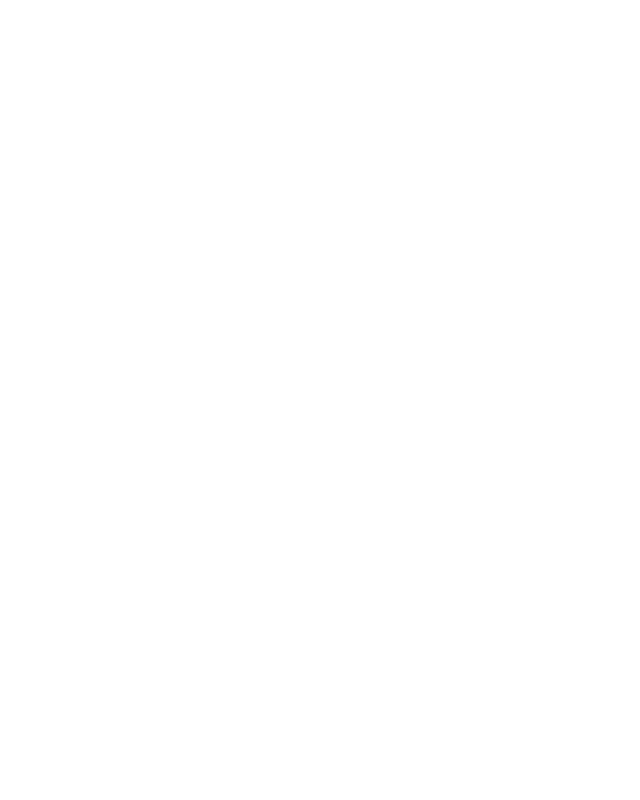
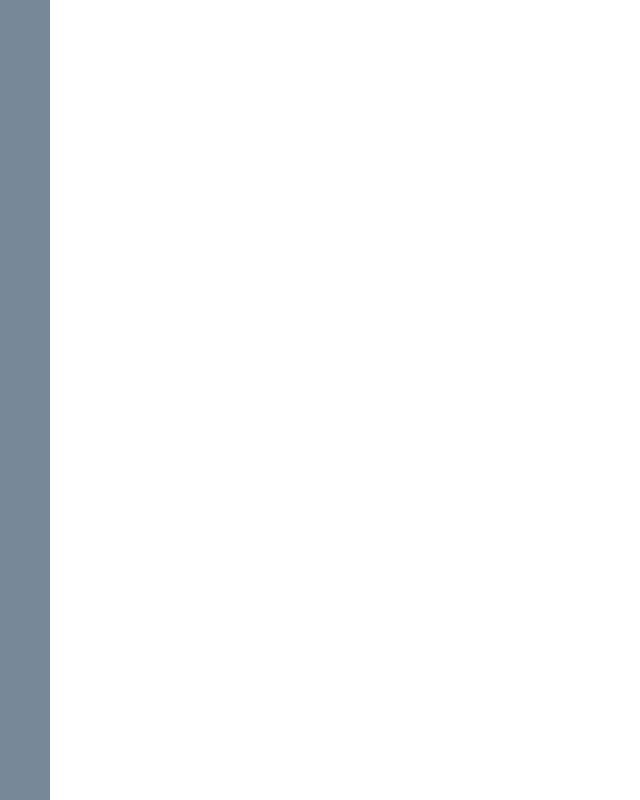
Before and after one commit to lesskeys/lesskeys-webapp, a React (Create React App) app in the folder app/: page /ai in a window 1280 px wide. Shown: the whole page, without its empty margins (0-640 px from the left). Built offline with nearby package versions, Linux system fonts and the light colour scheme.

Commit message:
Add basics for AdminInterface page.

```diff
--- /dev/null
+++ b/app/src/AdminInterface.js
@@ -0,0 +1,23 @@
+import React, { Component } from 'react';
+import Sidebar from './Sidebar';
+
+class AdminInterface extends Component {
+  constructor (props) {
+    super(props);
+
+    this.state = {
+
+    }
+  }
+
+  render () {
+
+    return (
+      <Sidebar>
+
+      </Sidebar>
+    )
+  }
+}
+
+export default AdminInterface;
--- a/app/src/App.js
+++ b/app/src/App.js
@@ -4,6 +4,7 @@
 import Login from './Login';
 import LoginAdmin from './LoginAdmin'
 import Ring from './Ring';
+import AdminInterface from './AdminInterface';
 
 class App extends Component {
   constructor (props) {
@@ -40,6 +41,14 @@
               <Redirect to="/login" />
             )
           )} />
+          <Route path='/ai' render={() => (
+            this.state.isLoggedIn ? (
+              <AdminInterface/>
+            ) : (
+              //<Redirect to="/admin" />
+              <AdminInterface/>
+            )
+          )} />
           {/* <Route component={PageNotFound} /> */}
         </Switch>
       </Router>
--- a/app/src/LoginAdmin.js
+++ b/app/src/LoginAdmin.js
@@ -55,7 +55,7 @@
   render () {
 
     if (this.state.isSubmitted) {
-      return <Redirect to="/ring" />
+      return <Redirect to="/ai" />
     }
 
     return (
--- /dev/null
+++ b/app/src/Sidebar.js
@@ -0,0 +1,13 @@
+import React, { Component } from 'react';
+import './style/Sidebar.css';
+
+class Sidebar extends Component {
+
+  render () {
+    return (
+      <div className="sidebar"></div>
+    )
+  }
+}
+
+export default Sidebar;
--- /dev/null
+++ b/app/src/style/Sidebar.css
@@ -0,0 +1,11 @@
+.sidebar {
+  height: 100%;
+  width: 50px;
+  position: fixed;
+  z-index: 1;
+  top: 0;
+  left: 0;
+  background-color: lightslategray;
+  overflow-x: hidden;
+  padding-top: 20px;
+}
```
